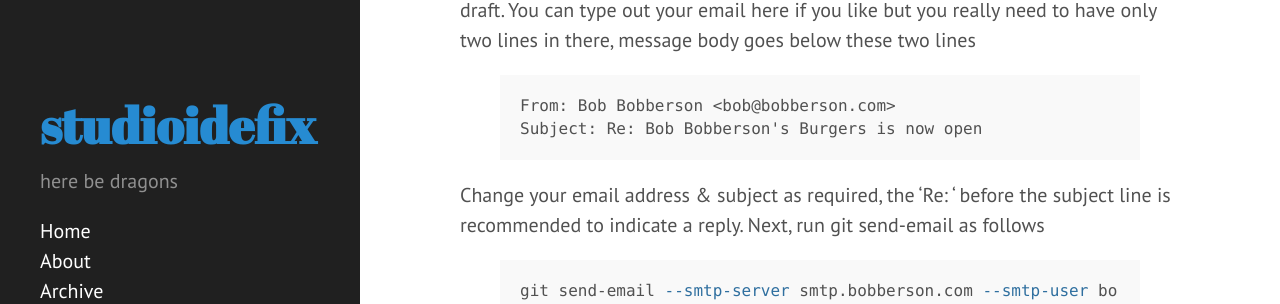
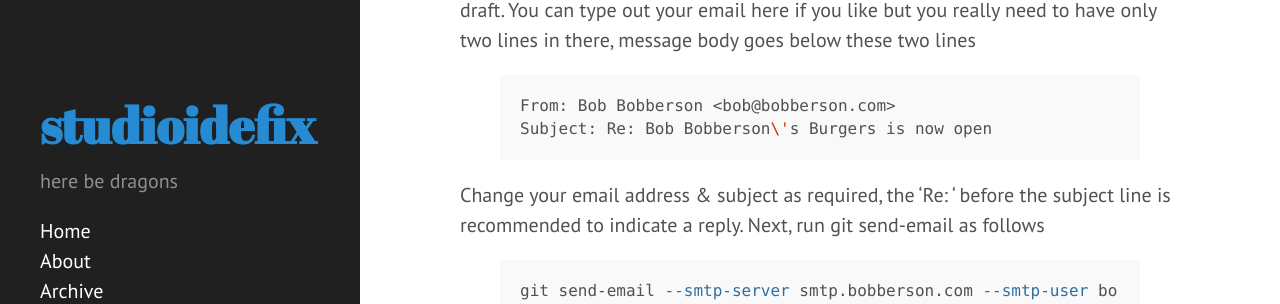
Before and after one commit to anish/anish.github.io, a Jekyll site: the page built from _posts/2014-06-17-replying-to-lkml.md, in a window 1280 px wide and 900 px high, scrolled down 1670 px. Shown: the part 164-468 px from the top of the window. Built offline with Jekyll 4.4.1, drawn with Linux system fonts in a browser that asks for light colours; Markdown is read by kramdown in place of the engine named in the settings; comment, search, counter and statistics services are not loaded.

Commit message:
test pygment formatting

```diff
--- a/_posts/2014-06-17-replying-to-lkml.md
+++ b/_posts/2014-06-17-replying-to-lkml.md
@@ -36,9 +36,9 @@ Now, lets takes a sample message to reply to. Let's presume we want to reply to
 Message-Id	<CA+55aFzNDTm_O8rGYdNw1S99P06u6EeSdttXBvtURJocQT2O0g@mail.gmail.com>
 {% endhighlight %}
 The value inside <...> is the Message-Id we need to reply to create a thread around this message. Next, we create a text file, let's say msg1 that git can parse as an email draft. You can type out your email here if you like but you really need to have only two lines in there, message body goes below these two lines
-{% highlight default %}
+{% highlight bash %}
 From: Bob Bobberson <bob@bobberson.com>
-Subject: Re: Bob Bobberson's Burgers is now open
+Subject: Re: Bob Bobberson\'s Burgers is now open
 {% endhighlight %}
 Change your email address & subject as required, the 'Re: ' before the subject line is recommended to indicate a reply. Next, run git send-email as follows
 {% highlight bash %}
```
